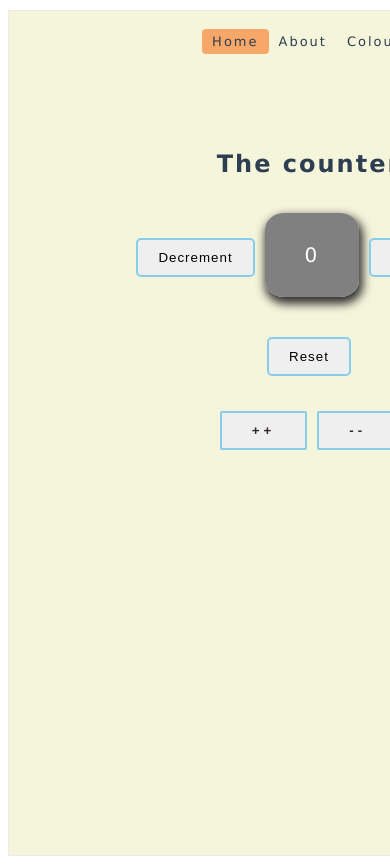
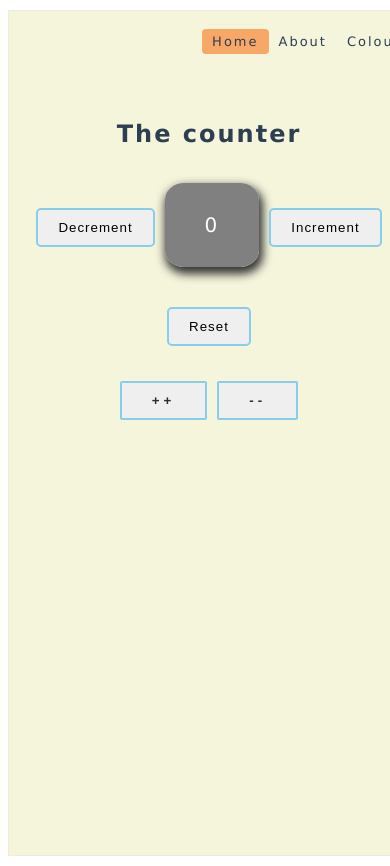
Before and after one commit to KalonOluwanifemi/altschool-ts-exam, a Vue app: page / in a window 390 px wide. Shown: the top 866 px of the page. Built offline with nearby package versions, Linux system fonts and the light colour scheme.

Commit message:
Added responsiveness to the root app

```diff
--- a/src/views/HomePage.vue
+++ b/src/views/HomePage.vue
@@ -99,7 +99,7 @@ export default {
 }
 @media(max-width: 500px){
   .counter-container{
-    overflow: hidden;
+    max-width: 400px;
   }
 }
 </style>
```
